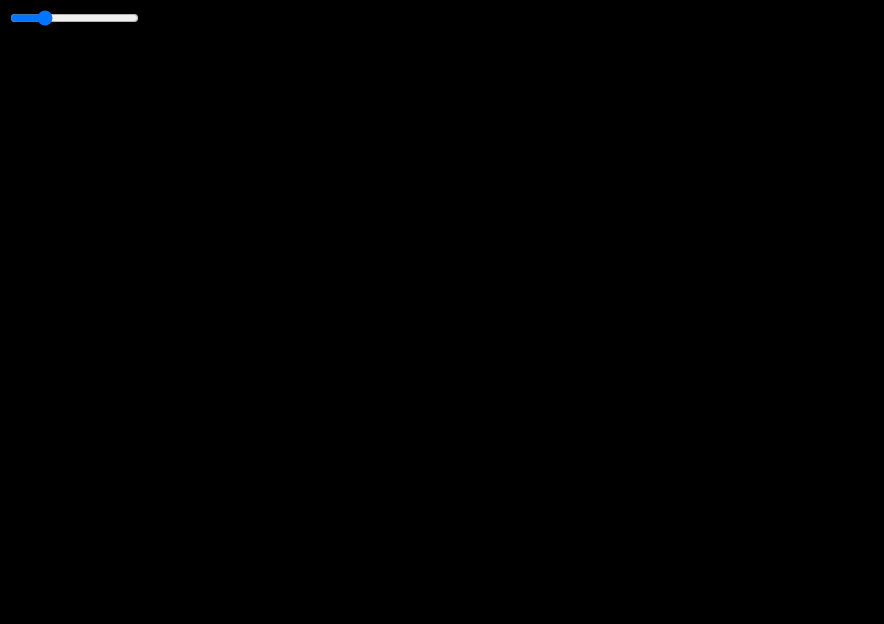
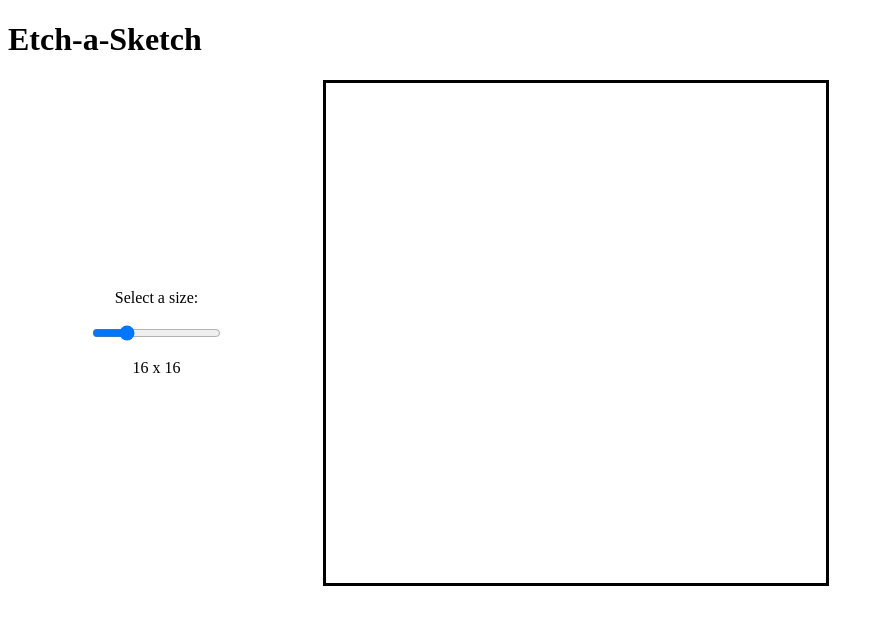
Before and after one commit to MihaiSdl/etch-a-sketch, a plain HTML site: page index.html in a window 1280 px wide. Shown: the whole page, without its empty margins (0-884 px from the left). Drawn offline with Linux system fonts and the light colour scheme.

Commit message:
Changed color + repositioned containers.

```diff
--- a/index.html
+++ b/index.html
@@ -10,14 +10,22 @@
 </head>
 
 <body>
-    <div class="sliderContainer">
-        <input class="slider" id="sizeSlider" type="range" min="1" max="64" value="16">
-    </div>
+    <header class="header">
+        <h1 class="title">Etch-a-Sketch</h1>
+    </header>
+    <main class="main">
+        <div class="sliderContainer">
+            <p class="sliderDescription">Select a size: </p>
+            <input class="slider" id="sizeSlider" type="range" min="1" max="64" value="16">
+            <p id="sizeValue">16 x 16</p>
+        </div>
 
-    <div class="mainContainer" id="mainContainer">
+        <div class="mainContainer" id="mainContainer">
 
-    </div>
+        </div>
+    </main>
 </body>
 
 <script src="script.js"></script>
+
 </html>
--- a/script.js
+++ b/script.js
@@ -4,13 +4,19 @@ const sizeSlider = document.getElementById('sizeSlider')
 const container = document.getElementById("mainContainer");
 
 sizeSlider.onchange = (e) => updateSize(e.target.value);
-sizeSlider.onchange = (e) => updateSizeDisplay(e.target.value)
+sizeSlider.onmousemove = (e) => updateSizeDisplay(e.target.value)
 
 
 function updateSize(input) {
     clearGrid();
+    updateSizeDisplay(input);
     gridCreator(input);
-  }
+
+}
+
+function updateSizeDisplay(input) {
+    sizeValue.textContent = `${input} x ${input}`
+}
 
   function clearGrid() {
     container.innerHTML = '';
@@ -23,12 +29,11 @@ function gridCreator(squareNumber) {
 
     for (var i = 0; i < (squareNumber * squareNumber); i++) {
         let cell = document.createElement("div");
-        cell.style.borderStyle = "solid";
-        cell.style.borderColor = "white";
+
         container.appendChild(cell).className = "grid-item";
 
         cell.addEventListener('mouseover', function handleMouseOver() {
-            cell.style.backgroundColor = 'red';
+            cell.style.backgroundColor = 'black';
         });
 
     };
--- a/styles.css
+++ b/styles.css
@@ -1,5 +1,5 @@
 .head, body {
-    background-color: black;
+    background-color: white;
 }
 
 :root {
@@ -7,17 +7,29 @@
     --grid-rows: 1;
   }
 
+
+  .main {
+    display: flex;
+    align-items: center;
+    justify-content: flex-start;
+    gap: 100px;
+    max-width: 1100px;
+    margin: 0 auto;
+  }
+
+  .sliderContainer {
+    display: flex;
+    flex-direction: column;
+    align-items: center;
+  }
+
   #mainContainer {
     display: grid;
-    grid-gap: 2px;
     width: 500px;
     height: 500px;
     grid-template-rows: repeat(var(--grid-rows), 1fr);
     grid-template-columns: repeat(var(--grid-cols), 1fr);
+    border-style: solid;
+    border-color: black;
+
   }
-
-  .grid-item {
-    padding: 1em;
-    border: 1px solid #ddd;
-    text-align: center;
-  }
```
